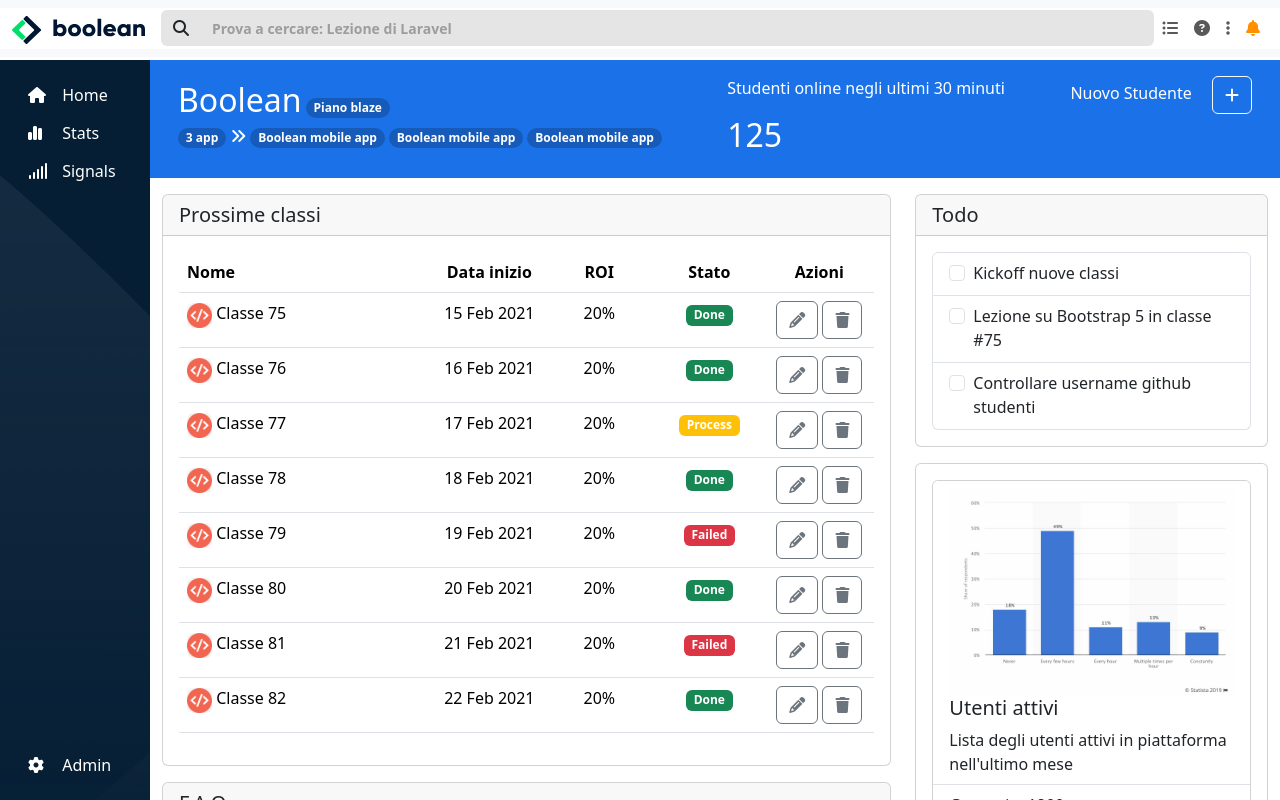
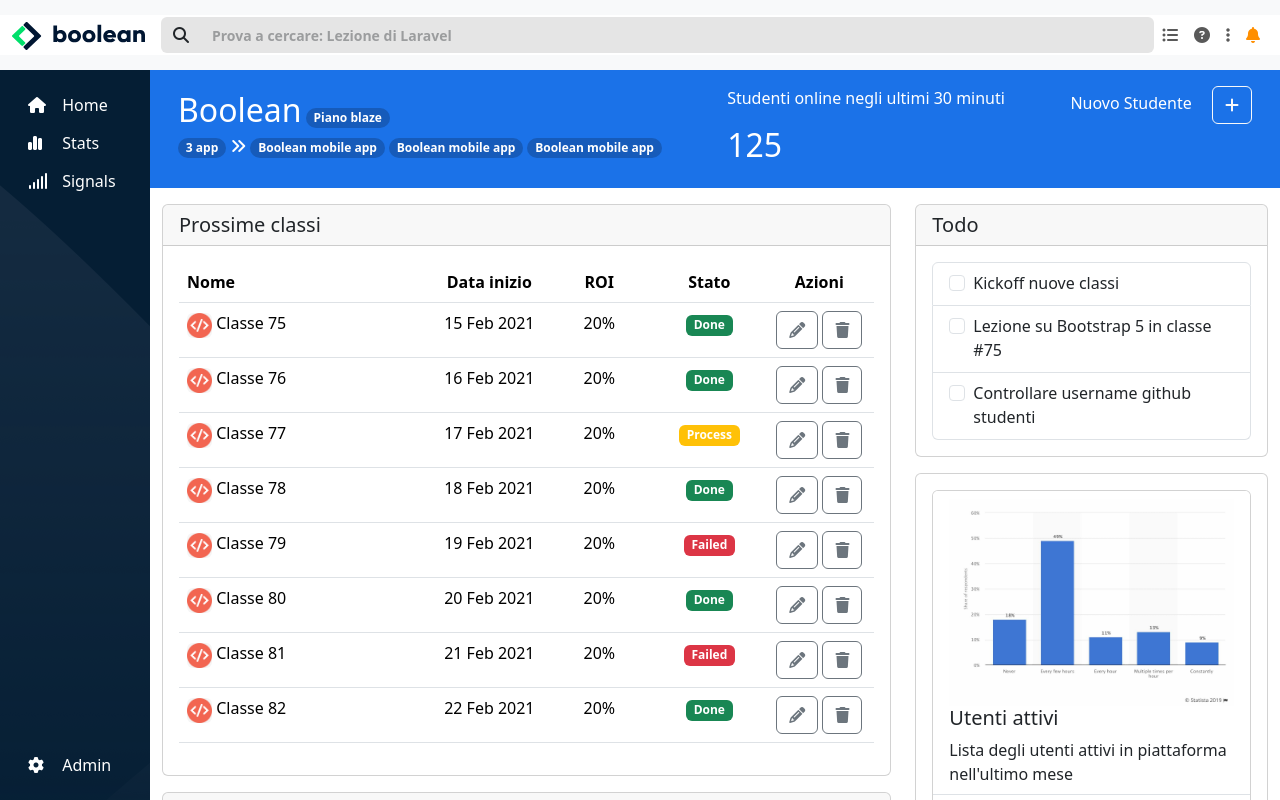
Before and after one commit to MrArcano/html-css-bootstrap-dashboard, a plain HTML site: page index.html in a window 1280 px wide. Drawn offline with nearby package versions, Linux system fonts and the light colour scheme.

Commit message:
[edit]: header height

```diff
--- a/css/style.css
+++ b/css/style.css
@@ -1,6 +1,6 @@
 /* Svuota type reset  */
 :root{
-  --h-header: 60px;
+  --h-header: 70px;
   --w-aside: 70px;
 
   --text-orange: #ff8f00;
--- a/index.html
+++ b/index.html
@@ -20,9 +20,9 @@
 <body>
 
   <!-- HEADER -->
-  <header>
+  <header class="bg-grey d-flex align-items-center">
     <!-- navbar -->
-    <nav class="navbar navbar-expand bg-grey">
+    <nav class="navbar navbar-expand w-100">
       <div class="container-fluid bg-white ">
         <!-- logo -->
         <a class="navbar-brand navbar-brand" href="#">
```
